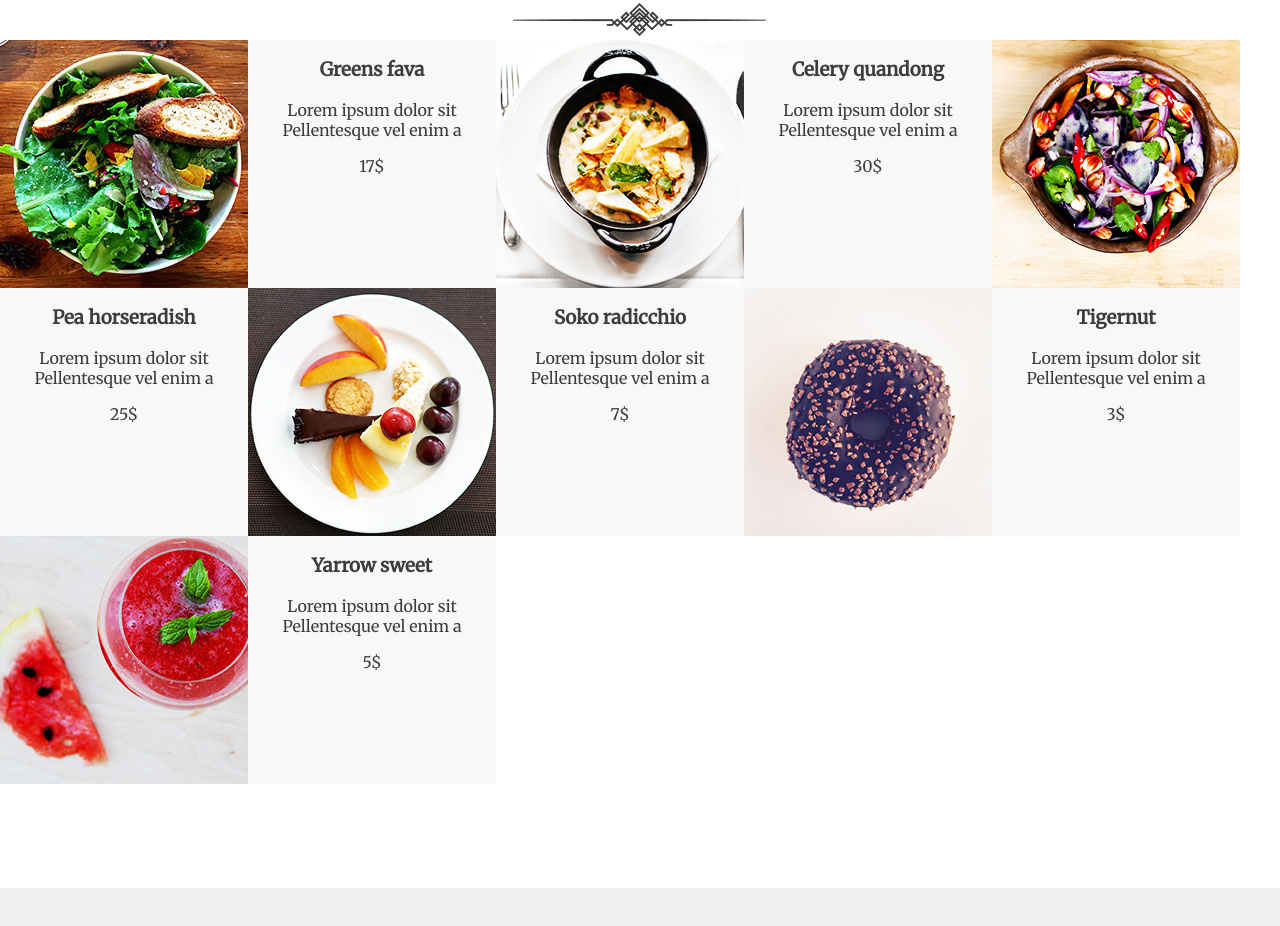
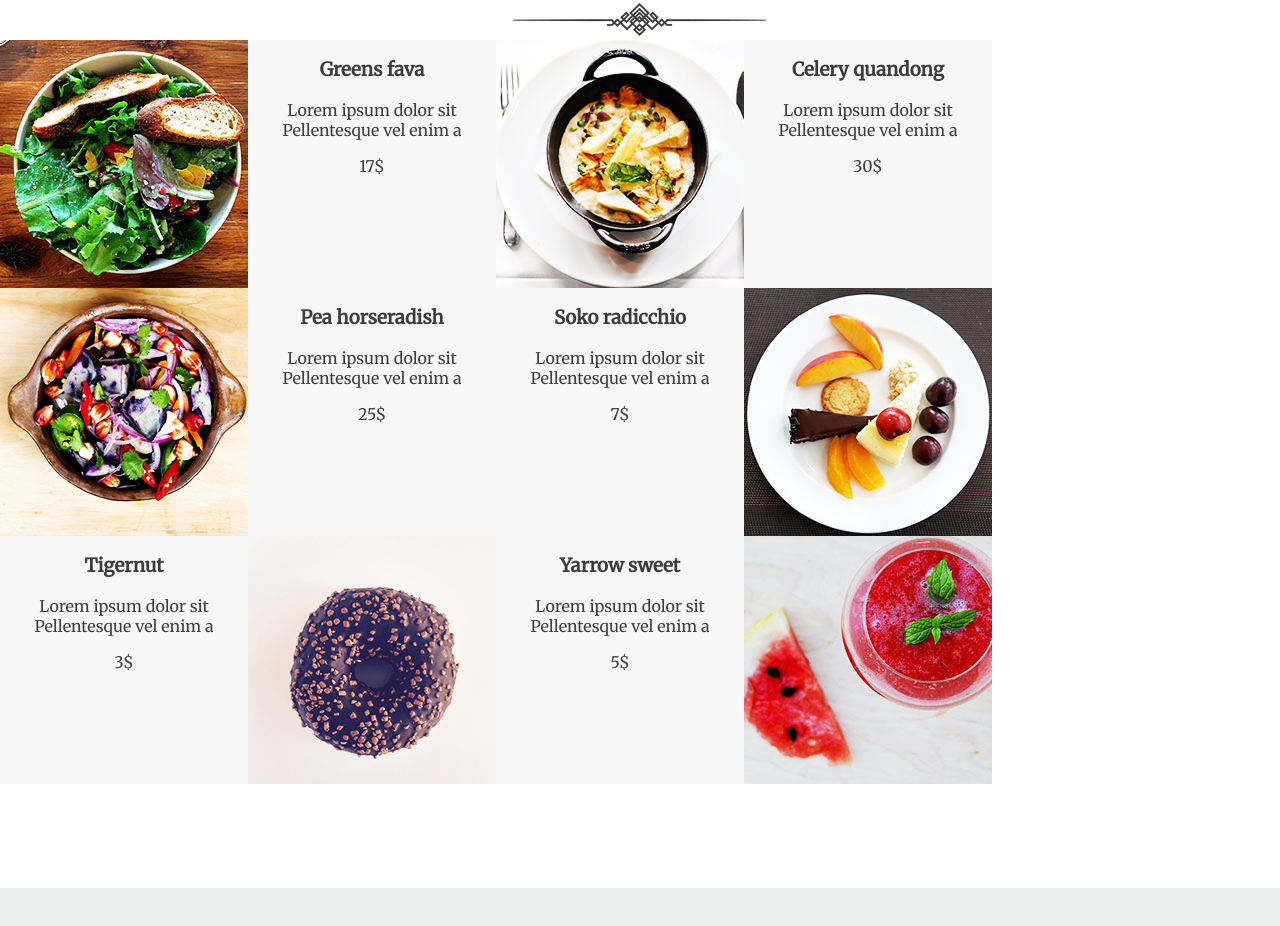
Before and after one commit to egudkov/veggie, a plain HTML site: page index.html in a window 1280 px wide. Shown: the part 1370-2296 px from the top of the page. Drawn offline with Linux system fonts and the light colour scheme.

Commit message:
Change specials order according to the layout

```diff
--- a/css/main.css
+++ b/css/main.css
@@ -165,12 +165,18 @@ header {
 .specials-items {
   display: flex;
   flex-wrap: wrap;
-  text-align: center;
+}
+
+.special-item {
+  width: 496px;
+  display: flex;
 }
 
 .specials-item-text {
   width: 248px;
+  height: 248px;
   background-color: #f8f8f8;
+  text-align: center;
 }
 
 .about {
--- a/index.html
+++ b/index.html
@@ -80,41 +80,53 @@
           <img src="img/decoration.png">
         </div>
         <div class="specials-items">
+          <div class="special-item">
             <img src="./img/special1.jpg" alt="">
             <div class="specials-item-text">
               <h3>Greens fava</h3>
               <p>Lorem ipsum dolor sit Pellentesque vel enim a</p>
               <p>17$</p>
             </div>
+          </div>
+          <div class="special-item">
             <img src="./img/special2.jpg" alt="">
             <div class="specials-item-text">
               <h3>Celery quandong</h3>
               <p>Lorem ipsum dolor sit Pellentesque vel enim a</p>
               <p>30$</p>
             </div>
+          </div>
+          <div class="special-item">
             <img src="./img/special3.jpg" alt="">
             <div class="specials-item-text">
               <h3>Pea horseradish</h3>
               <p>Lorem ipsum dolor sit Pellentesque vel enim a</p>
               <p>25$</p>
             </div>
-          <img src="./img/special4.jpg" alt="">
+          </div>
+          <div class="special-item">
             <div class="specials-item-text">
               <h3>Soko radicchio</h3>
               <p>Lorem ipsum dolor sit Pellentesque vel enim a</p>
               <p>7$</p>
             </div>
-          <img src="./img/special5.jpg" alt="">
+            <img src="./img/special4.jpg" alt="">
+          </div>
+          <div class="special-item">
             <div class="specials-item-text">
               <h3>Tigernut</h3>
               <p>Lorem ipsum dolor sit Pellentesque vel enim a</p>
               <p>3$</p>
             </div>
-          <img src="./img/special6.jpg" alt="">
+            <img src="./img/special5.jpg" alt="">
+          </div>
+          <div class="special-item">
             <div class="specials-item-text">
               <h3>Yarrow sweet</h3>
               <p>Lorem ipsum dolor sit Pellentesque vel enim a</p>
               <p>5$</p>
+            </div>
+            <img src="./img/special6.jpg" alt="">
           </div>
         </div>
       </div>
```
Lines whose indentation alone changed are shown as unchanged.
